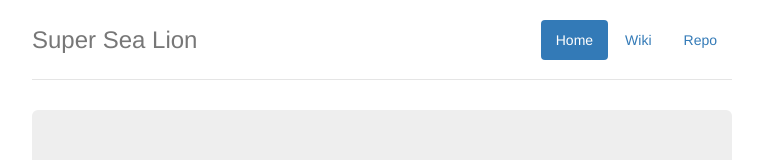
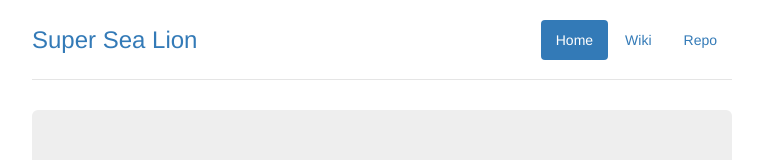
Before and after one commit to warycat/SuperSeaLion, a website: page app/index.html in a window 1280 px wide. Shown: the top 160 px of the page, without its empty margins (258-1021 px from the left). Drawn offline with nearby package versions, Linux system fonts and the light colour scheme; files that its build step writes are made by us from their sources.

Commit message:
add home page link

```diff
--- a/app/index.html
+++ b/app/index.html
@@ -32,7 +32,7 @@
                     <li><a href="//github.com/warycat/SuperSeaLion/wiki">Wiki</a></li>
                     <li><a href="//github.com/warycat/SuperSeaLion">Repo</a></li>
                 </ul>
-                <h3 class="text-muted">Super Sea Lion</h3>
+                <h3 class="text-muted"><a href='//warycat.github.io/SuperSeaLion'>Super Sea Lion</a></h3>
             </div>
 
             <div class="jumbotron">
```
